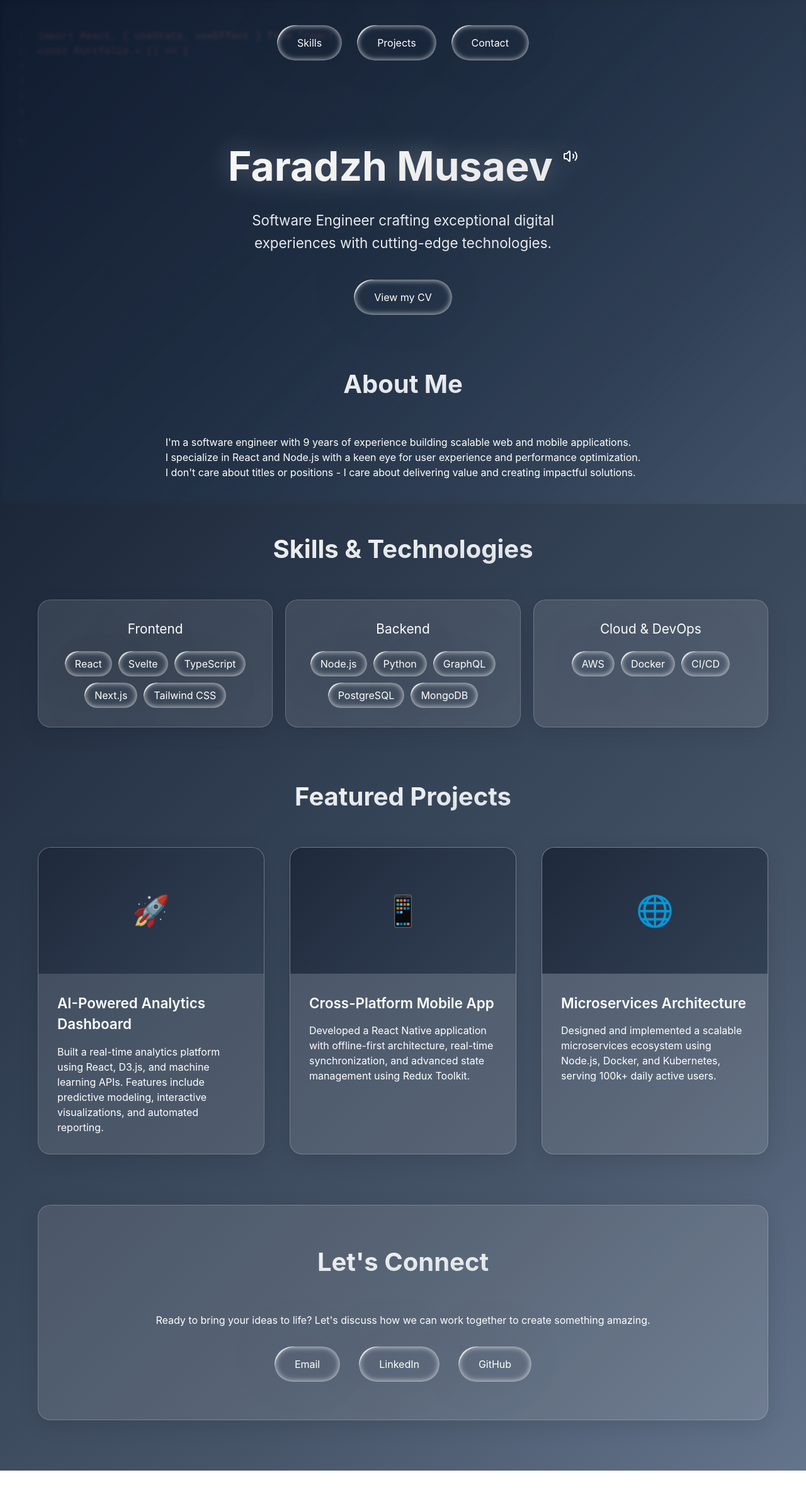
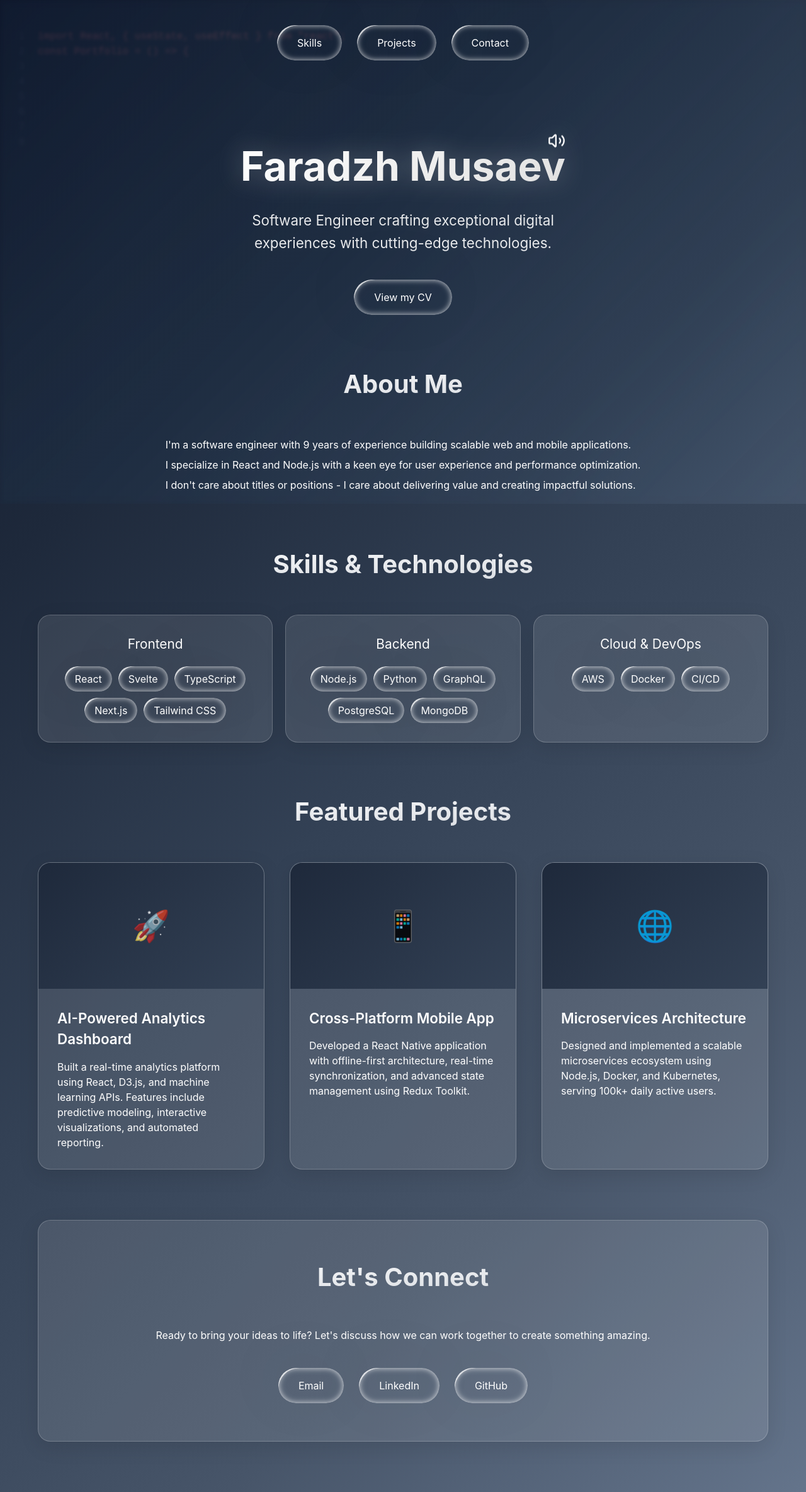
Before and after one commit to faradzh/portfolio, a Next.js app: page / in a window 1280 px wide. Shown: the whole page at 63% size. Before the commit the page ends 2335 px from the top, so only its background shows below. Built offline with nearby package versions, Linux system fonts and the light colour scheme.

Commit message:
chore: add intro sound to the page

```diff
--- a/app/globals.css
+++ b/app/globals.css
@@ -312,14 +312,6 @@ header {
   padding: 60px 40px;
 }
 
-.contact-links {
-  display: flex;
-  justify-content: center;
-  gap: 30px;
-  margin-top: 30px;
-  flex-wrap: wrap;
-}
-
 .contact-link {
   padding: 15px 30px;
   background: rgba(255, 255, 255, 0.1);
--- a/components/About.tsx
+++ b/components/About.tsx
@@ -5,7 +5,7 @@ export default function About() {
         About Me
       </h2>
       <div className="flex justify-center">
-        <p className="tracking-extra-wide">
+        <p className="leading-loose">
           I&#39;m a software engineer with 9 years of experience building
           scalable web and mobile applications.
           <br /> I specialize in React and Node.js with a keen eye for user
--- a/components/Contact.tsx
+++ b/components/Contact.tsx
@@ -11,19 +11,32 @@ export default function Contact() {
           Ready to bring your ideas to life? Let&#39;s discuss how we can work
           together to create something amazing.
         </p>
-        <div className="contact-links">
+        <div className="flex justify-center gap-6 mt-10 flex-nowrap">
           <Card>
-            <a href="mailto:faradj.musaev@gmail.com" className="py-4! px-8!">
+            <a
+              href="mailto:faradj.musaev@gmail.com"
+              className="py-4! px-8! z-1"
+            >
               Email
             </a>
           </Card>
           <Card>
-            <a href="https://linkedin.com/in/faradzh" className="py-4! px-8!">
+            <a
+              target="_blank"
+              rel="noopener noreferrer"
+              href="https://linkedin.com/in/faradzh"
+              className="py-4! px-8! z-1"
+            >
               LinkedIn
             </a>
           </Card>
           <Card>
-            <a href="https://github.com/faradzh" className="py-4! px-8!">
+            <a
+              target="_blank"
+              rel="noopener noreferrer"
+              href="https://github.com/faradzh"
+              className="py-4! px-8! z-1"
+            >
               GitHub
             </a>
           </Card>
--- a/components/Hero.tsx
+++ b/components/Hero.tsx
@@ -1,15 +1,15 @@
-import { Volume2 } from "lucide-react";
 import { Card } from "./Card";
+import Speaker from "./Speaker";
 
 export default function Hero() {
   return (
     <section className="hero fade-in">
-      <h1 className="flex items-center justify-center">
-        Faradzh Musaev
-        <span className="inline-block ml-4! top-[-1rem] relative cursor-pointer">
-          <Volume2 />
-        </span>
-      </h1>
+      <div className="flex justify-center">
+        <h1>
+          Faradzh Musaev
+          <Speaker />
+        </h1>
+      </div>
       <p>
         Software Engineer crafting exceptional digital experiences with
         cutting-edge technologies.
--- /dev/null
+++ b/components/Speaker.tsx
@@ -0,0 +1,23 @@
+import { Volume2 } from "lucide-react";
+import React from "react";
+
+export default function Speaker() {
+  const audioRef = React.useRef<HTMLAudioElement>(null);
+
+  function handleClick() {
+    if (audioRef.current) {
+      // Reset audio to start
+      audioRef.current.currentTime = 0;
+      audioRef.current.play();
+    }
+  }
+  return (
+    <span
+      onClick={handleClick}
+      className="absolute top-[-1rem] sm:top-0 right-0 hover:scale-110 transition-transform duration-300 z-10 cursor-pointer animate-bounce"
+    >
+      <Volume2 className="h-7 w-7" />
+      <audio src="/intro.m4a" ref={audioRef} />
+    </span>
+  );
+}
```
Also changed, not shown: 1 other file (tests, documents, lock files or other folders).
